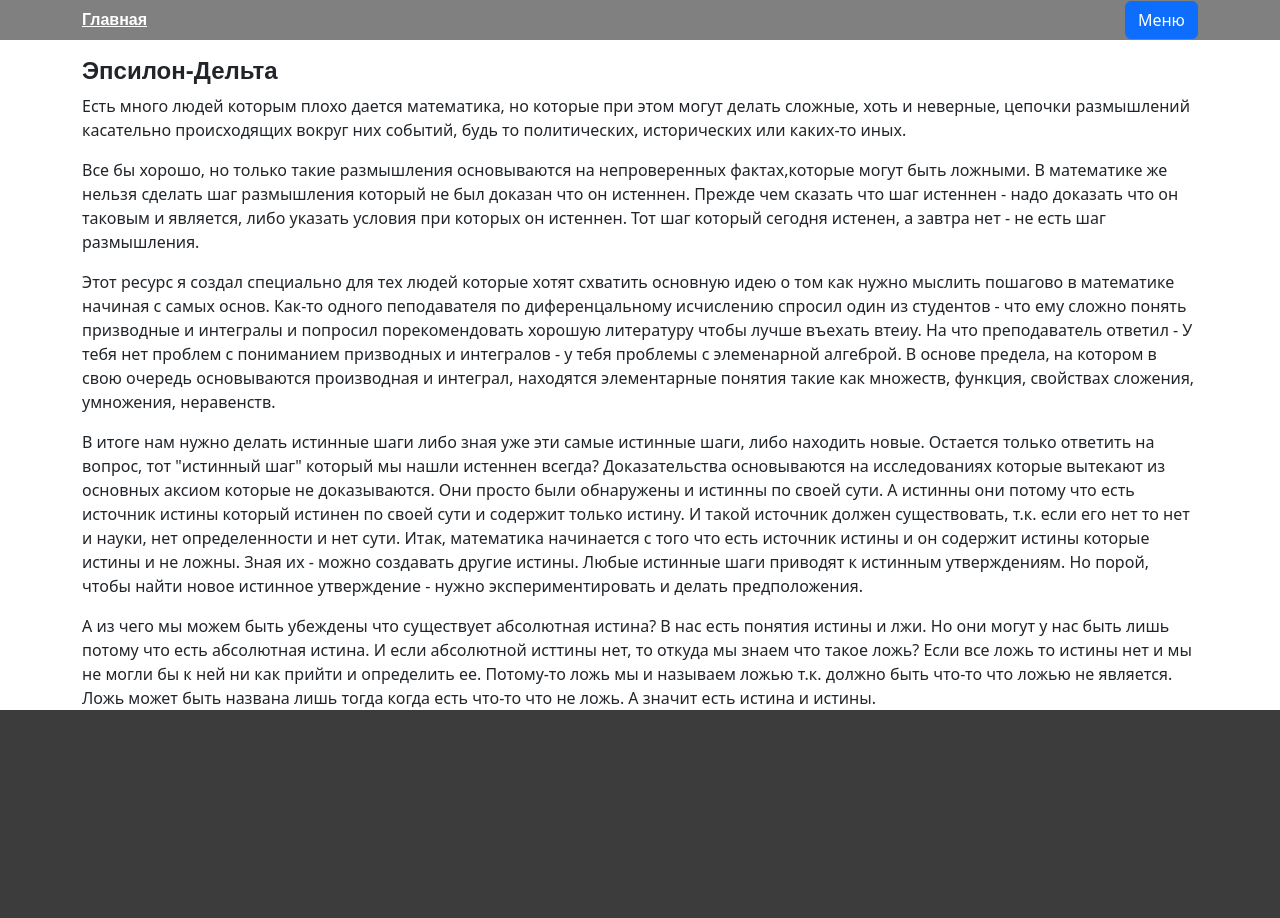
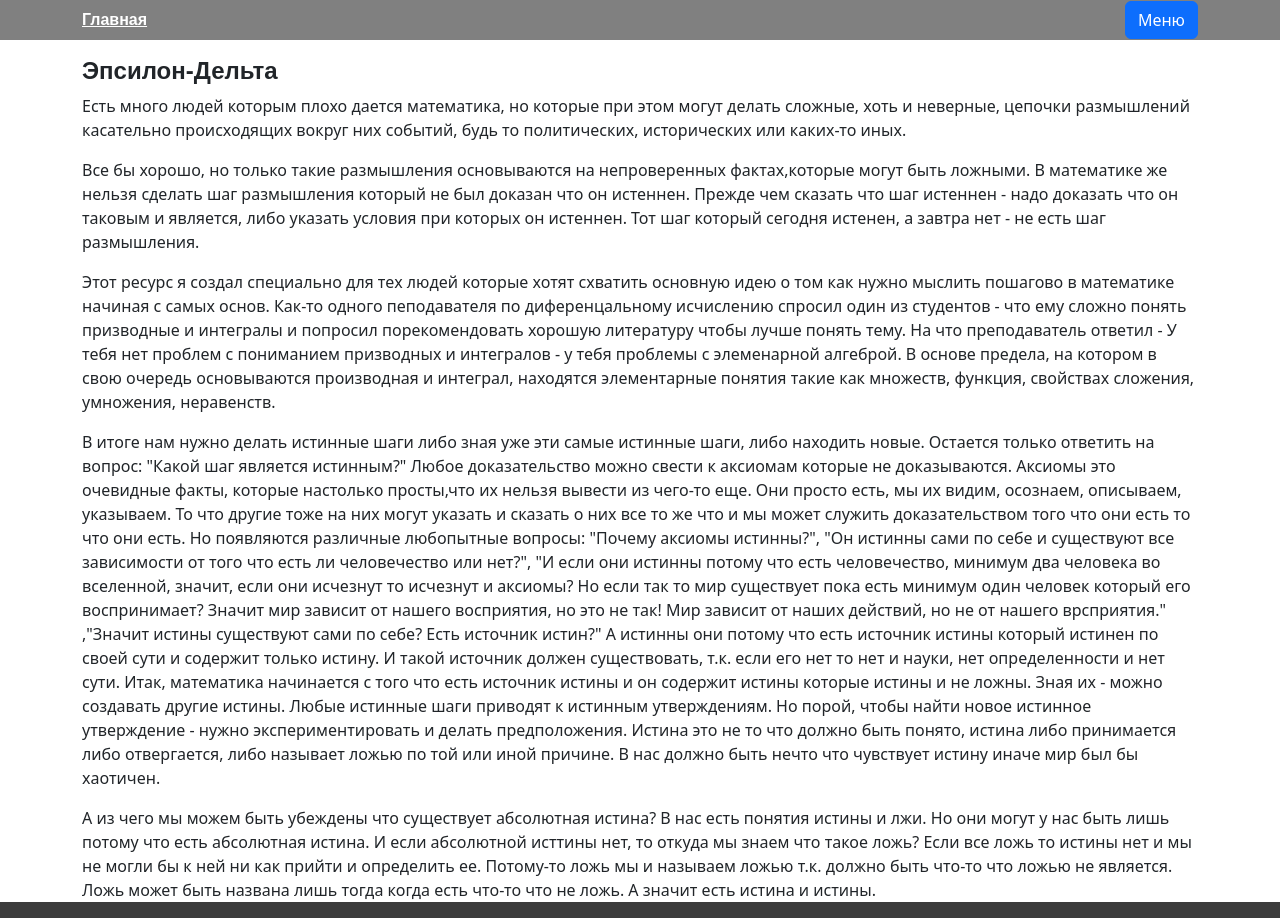
Before and after one commit to gregorykafanov/live-math, a plain HTML site: page index.html in a window 1280 px wide. Before the commit the page ends 800 px from the top, so only its background shows below. Drawn offline with nearby package versions, Linux system fonts and the light colour scheme.

Commit message:
Update index.html

```diff
--- a/index.html
+++ b/index.html
@@ -137,7 +137,7 @@
         начиная с самых основ. Как-то одного
         пеподавателя по диференцальному исчислению спросил один из студентов -
         что ему сложно понять призводные и интегралы и попросил порекомендовать хорошую литературу чтобы
-        лучше въехать втеиу. На что преподаватель ответил - У тебя нет проблем с
+        лучше понять тему. На что преподаватель ответил - У тебя нет проблем с
         пониманием призводных и интегралов - у тебя проблемы с элеменарной
         алгеброй. В основе предела, на котором в свою очередь основываются
         производная и интеграл, находятся элементарные понятия такие как
@@ -145,18 +145,20 @@
       </p>
       <p class="paragraph">
         В итоге нам нужно делать истинные шаги либо зная уже эти самые истинные
-        шаги, либо находить новые. Остается только ответить на вопрос, тот
-        "истинный шаг" который мы нашли истеннен всегда? Доказательства
-        основываются на исследованиях которые вытекают из основных аксиом
-        которые не доказываются. Они просто были обнаружены и истинны по своей
-        сути. А истинны они потому что есть источник истины который истинен по
+        шаги, либо находить новые. Остается только ответить на вопрос: "Какой шаг является истинным?"
+        Любое доказательство можно свести к аксиомам которые не доказываются. Аксиомы это очевидные факты, которые настолько просты,что их нельзя вывести из чего-то еще.
+        Они просто есть, мы их видим, осознаем, описываем, указываем. То что другие тоже на них могут указать и сказать о них все то же что и мы может служить доказательством того что они есть то что они есть.
+        Но появляются различные любопытные вопросы: "Почему аксиомы истинны?", "Он истинны сами по себе и существуют все зависимости от того что есть ли человечество или нет?", "И если они истинны потому что есть человечество, минимум два человека во вселенной, значит, если они исчезнут то исчезнут и аксиомы? Но если так то мир существует пока есть минимум один человек который его воспринимает? Значит мир зависит от нашего восприятия, но это не так! Мир зависит от наших действий, но не от нашего врсприятия."
+        ,"Значит истины существуют сами по себе? Есть источник истин?"
+        А истинны они потому что есть источник истины который истинен по
         своей сути и содержит только истину. И такой источник должен
         существовать, т.к. если его нет то нет и науки, нет определенности и нет
         сути. Итак, математика начинается с того что есть источник истины и он
         содержит истины которые истины и не ложны. Зная их - можно создавать
         другие истины. Любые истинные шаги приводят к истинным утверждениям. Но
         порой, чтобы найти новое истинное утверждение - нужно экспериментировать
-        и делать предположения.
+        и делать предположения. Истина это не то что должно быть понято, истина либо принимается либо отвергается, либо называет ложью по той или иной причине.
+        В нас должно быть нечто что чувствует истину иначе мир был бы хаотичен.
       </p>
       <p class="paragraph">
         А из чего мы можем быть убеждены что существует абсолютная истина? В нас
```
